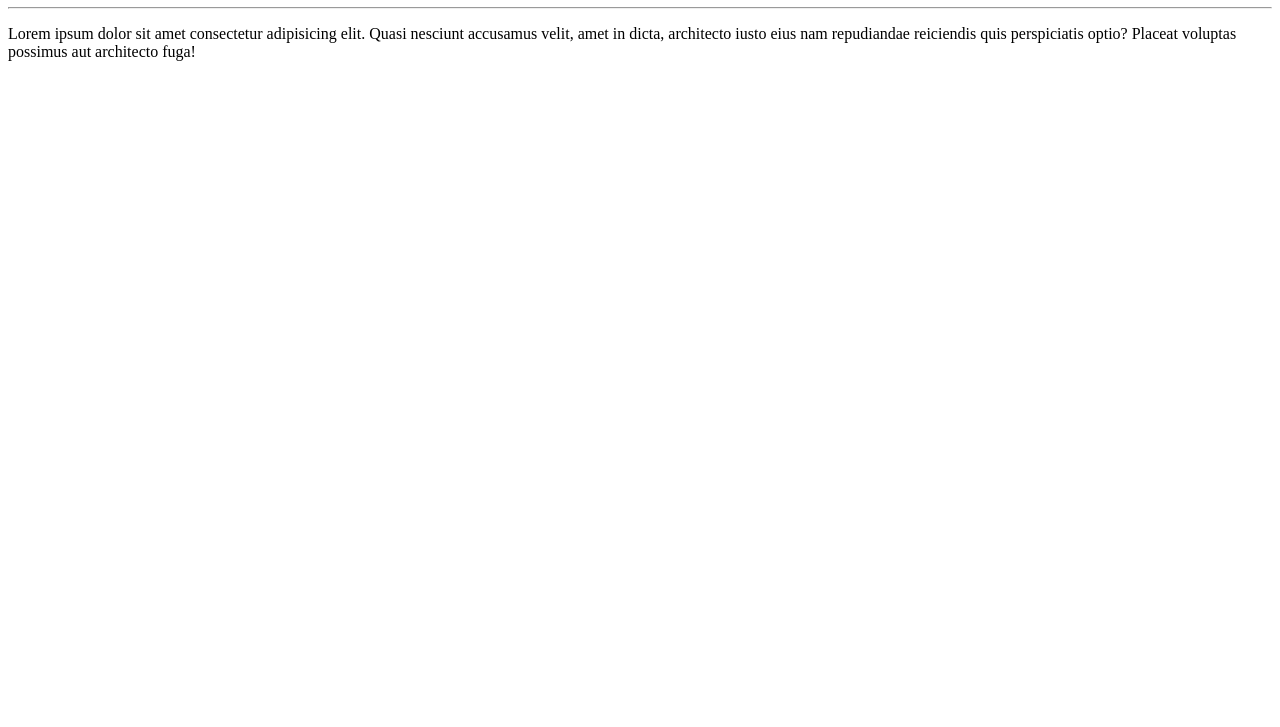
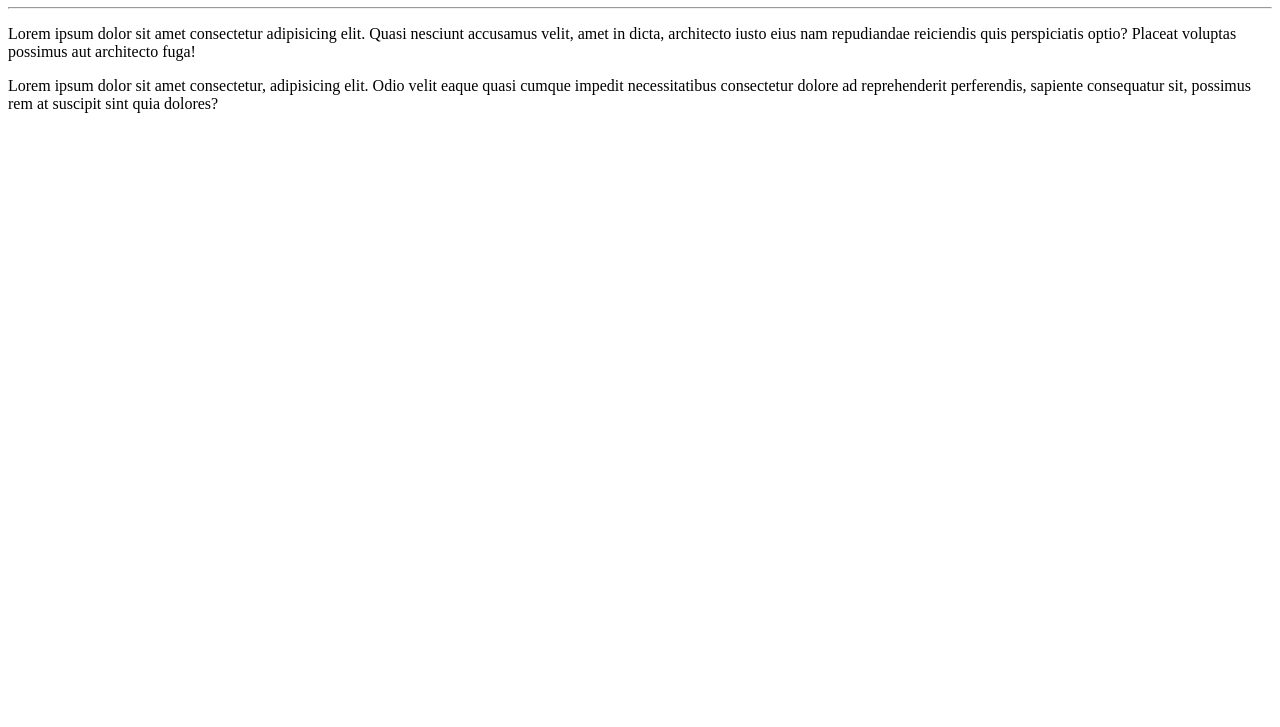
Before and after one commit to AlbericoJr/Ola-Mundo, a plain HTML site: page site-exemplo/index.html in a window 1280 px wide. Shown: the part 73-800 px from the top of the page. Drawn offline with Linux system fonts and the light colour scheme.

Commit message:
adicionei um parágrafo

```diff
--- a/site-exemplo/index.html
+++ b/site-exemplo/index.html
@@ -9,5 +9,6 @@
     <h1>Olá, Mundo!</h1>
     <hr>
     <p>Lorem ipsum dolor sit amet consectetur adipisicing elit. Quasi nesciunt accusamus velit, amet in dicta, architecto iusto eius nam repudiandae reiciendis quis perspiciatis optio? Placeat voluptas possimus aut architecto fuga!</p>
+    <p>Lorem ipsum dolor sit amet consectetur, adipisicing elit. Odio velit eaque quasi cumque impedit necessitatibus consectetur dolore ad reprehenderit perferendis, sapiente consequatur sit, possimus rem at suscipit sint quia dolores?</p>
 </body>
 </html>
```
